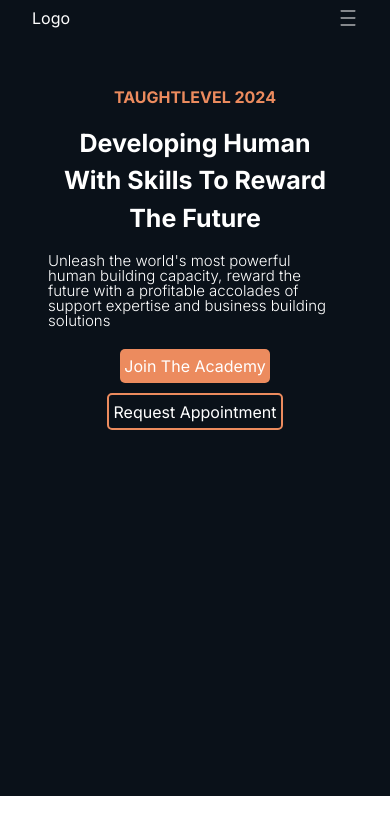
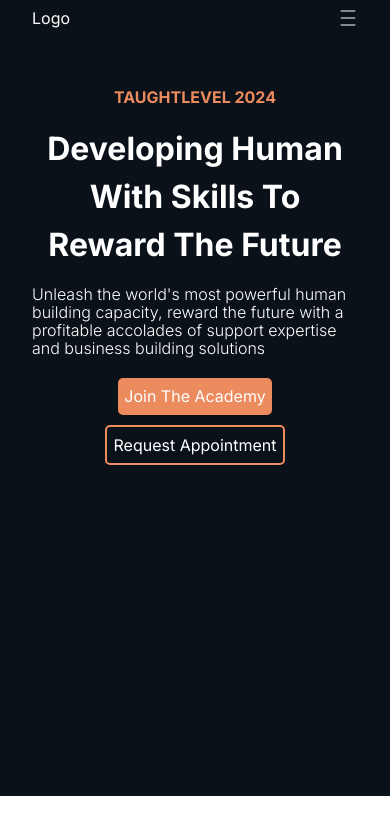
Before and after one commit to VictorKingsHub/taughtlevel, a Next.js app: page / in a window 390 px wide. Shown: the top 834 px of the page. Built offline with nearby package versions, Linux system fonts and the light colour scheme.

Commit message:
mobile Hero Section

```diff
--- a/ui/nav/Navbar.module.css
+++ b/ui/nav/Navbar.module.css
@@ -1,6 +1,6 @@
 .container {
     width: 100%;
-    padding: 5px;
+    padding: 7px;
     background: var(--dark-color);
     color: var(--white-color);
     padding: .4rem 2rem;
--- a/ui/nav/welcome/HeroSection.module.css
+++ b/ui/nav/welcome/HeroSection.module.css
@@ -2,7 +2,7 @@
     background-color: var(--dark-color);
     width: 100%;
     height: 90vh;
-    padding: 3rem;
+    padding: 3rem 2rem;
     color: white;
     display: flex;
     flex-direction: column;
@@ -20,13 +20,13 @@
 }
 .caption{
     font-weight: 700;
-    font-size: 25px;
+    font-size: 32px;
     margin-bottom: 16px;
 }
 
 .desc{
-    font-size: 15px;
-    line-height: 15px;
+    font-size: 16px;
+    line-height: 18px;
     text-align: left;
     font-weight: 300;
     margin-bottom: 16px;
@@ -40,13 +40,13 @@
 .join{
     background-color: var(--orange-color);
     border-radius: 5px;
-    padding: .3rem;
+    padding: .4rem;
     margin: 5px;
     width: fit-content;
 }
 .get{
     border: 2px solid var(--orange-color);
-    padding: .3rem;
+    padding: .4rem;
     border-radius: 5px;
     margin: 5px;
     width: fit-content;
```
